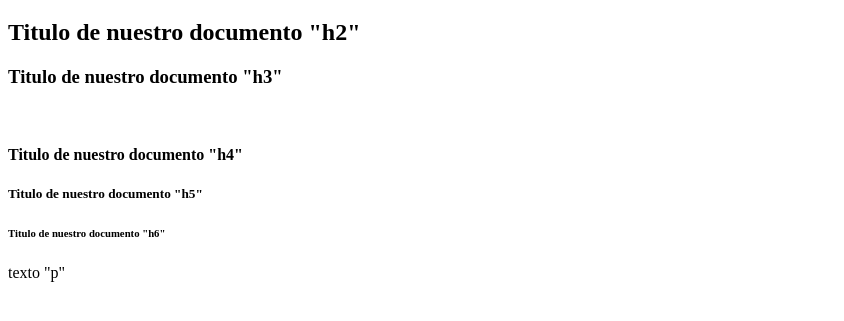
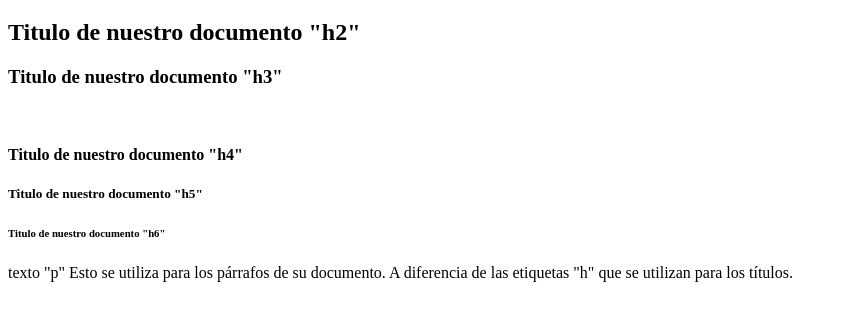
Before and after one commit to Seth502/pruebas, a plain HTML site: page html-1.html in a window 1280 px wide. Shown: the part 61-382 px from the top of the page, without its empty margins (0-844 px from the left). Drawn offline with Linux system fonts and the light colour scheme.

Commit message:
Update html-1.html

```diff
--- a/html-1.html
+++ b/html-1.html
@@ -18,7 +18,7 @@
 <h5>Titulo de nuestro documento "h5"</h5>
 <h6>Titulo de nuestro documento "h6"</h6>
 
-<p> texto "p"</p>
+<p> texto "p" Esto se utiliza para los párrafos de su documento.  A diferencia de las etiquetas "h" que se utilizan para los títulos.</p>
 
 </body>
 </html>
```
